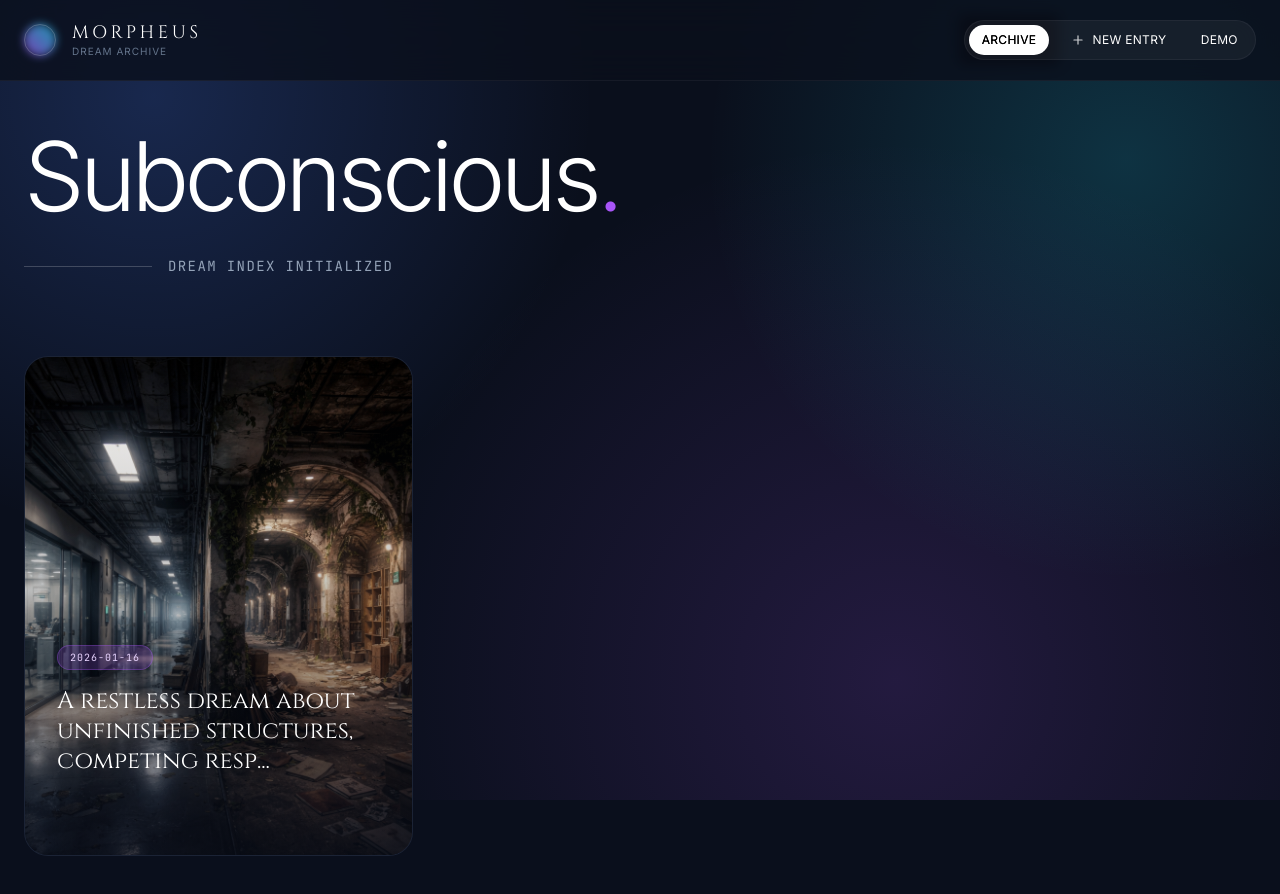
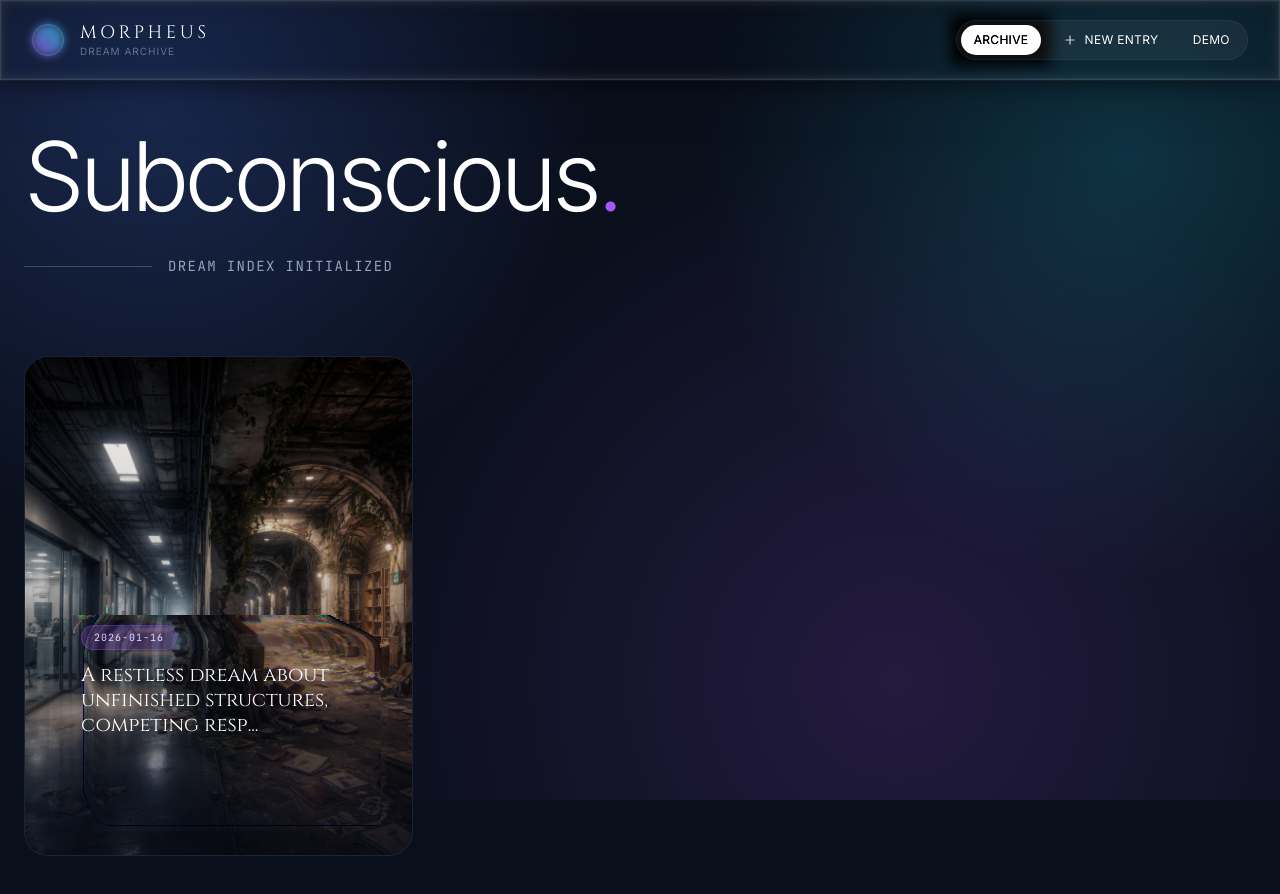
Before and after one commit to BenWassa/morpheus-dream-archive, a React (Vite) app: page / in a window 1280 px wide. Shown: the top 894 px of the page. Built offline with nearby package versions, Linux system fonts and the light colour scheme.

Commit message:
Apply preferred Night City glassmorphic style to production components

```diff
--- a/src/App.jsx
+++ b/src/App.jsx
@@ -16,6 +16,7 @@ import {
 } from 'lucide-react';
 import GooeyNav from './component/GooeyNav';
 import GlassSurface from './component/GlassSurface';
+import GlassSurfaceReactBits from './component/GlassSurfaceReactBits';
 import GlassSurfaceDemo from './component/GlassSurfaceDemo';
 
 const FALLBACK_IMAGE =
@@ -52,36 +53,44 @@ const Header = ({ currentView, setCurrentView }) => {
     {
       label: 'ARCHIVE',
       href: '#',
-      onClick: e => {
+      onClick: (e) => {
         e.preventDefault();
         setCurrentView('gallery');
-      }
+      },
     },
     {
       label: 'NEW ENTRY',
       href: '#',
       icon: <Plus size={14} />,
-      onClick: e => {
+      onClick: (e) => {
         e.preventDefault();
         setCurrentView('add');
-      }
+      },
     },
     {
       label: 'DEMO',
       href: '#',
-      onClick: e => {
+      onClick: (e) => {
         e.preventDefault();
         setCurrentView('demo');
-      }
-    }
+      },
+    },
   ];
 
   const viewIndex = { gallery: 0, add: 1, demo: 2 };
   const activeIndex = viewIndex[currentView] ?? 0;
 
   return (
-    <header className="fixed top-0 w-full z-50 border-b border-white/5 bg-[#0a0f1c]/80 backdrop-blur-xl transition-all duration-300">
-      <div className="max-w-7xl mx-auto px-6 h-20 flex items-center justify-between">
+    <header className="fixed top-0 w-full z-50 border-b border-white/5 transition-all duration-300">
+      <GlassSurfaceReactBits
+        width="100%"
+        height={80}
+        borderRadius={0}
+        backgroundOpacity={0}
+        blur={14}
+        className="backdrop-blur-xl"
+      >
+        <div className="w-full max-w-7xl mx-auto px-6 h-full flex items-center justify-between">
           <div
             className="flex items-center gap-4 cursor-pointer group"
             onClick={() => setCurrentView('gallery')}
@@ -104,6 +113,7 @@ const Header = ({ currentView, setCurrentView }) => {
             <GooeyNav items={navItems} initialActiveIndex={activeIndex} />
           </div>
         </div>
+      </GlassSurfaceReactBits>
     </header>
   );
 };
@@ -151,23 +161,24 @@ const RawTranscriptViewer = ({ text }) => {
 const FragmentCard = ({ text, index }) => (
   <div className="relative group perspective-1000">
     <div className="absolute inset-0 bg-gradient-to-br from-purple-500/10 to-transparent opacity-0 group-hover:opacity-100 transition-opacity duration-500 rounded-xl blur-xl"></div>
-    <GlassSurface
+    <GlassSurfaceReactBits
       width="100%"
       height="auto"
       borderRadius={16}
-      backgroundOpacity={0.1}
-      blur={14}
-      theme="dark"
-      className="relative h-full transition-all duration-300 hover:-translate-y-1 gd-force-reset"
+      backgroundOpacity={0}
+      blur={11}
+      className="relative h-full transition-all duration-300 hover:-translate-y-1"
     >
       <div className="relative h-full w-full flex flex-col p-6">
         <div className="flex justify-between items-start mb-4">
           <Sparkles size={16} className="text-cyan-400 opacity-70" />
           <span className="text-[10px] font-mono text-slate-600">FRAG_0{index + 1}</span>
         </div>
-        <p className="text-slate-300 text-sm leading-relaxed font-light italic font-serif">"{text}"</p>
+        <p className="text-slate-300 text-sm leading-relaxed font-light italic font-serif">
+          "{text}"
+        </p>
       </div>
-    </GlassSurface>
+    </GlassSurfaceReactBits>
   </div>
 );
 
@@ -252,19 +263,27 @@ const GalleryView = () => {
                 <div className="absolute inset-0 bg-gradient-to-t from-[#0a0f1c]/70 via-[#0a0f1c]/25 to-transparent"></div>
               </div>
 
-              <div className="absolute inset-0 z-10 p-8 flex flex-col justify-end">
-                <div className="transform translate-y-4 group-hover:translate-y-0 transition-transform duration-500">
-                  <div className="flex items-center gap-2 mb-4">
+              <div className="absolute inset-0 z-10 p-6 flex flex-col justify-end">
+                <GlassSurfaceReactBits
+                  width="100%"
+                  height="auto"
+                  borderRadius={24}
+                  backgroundOpacity={0}
+                  blur={11}
+                  className="shadow-2xl"
+                >
+                  <div className="p-6 transform translate-y-4 group-hover:translate-y-0 transition-transform duration-500">
+                    <div className="flex items-center gap-2 mb-3">
                       <span className="bg-purple-500/20 text-purple-200 border border-purple-500/30 px-3 py-1 rounded-full text-[10px] font-mono tracking-widest uppercase">
                         {entry.date}
                       </span>
                     </div>
 
-                  <h3 className="text-2xl font-display text-white mb-4 leading-tight group-hover:text-cyan-200 transition-colors">
+                    <h3 className="text-xl font-display text-white mb-3 leading-tight group-hover:text-cyan-200 transition-colors">
                       {truncateText(entry.summary, 60)}
                     </h3>
 
-                  <div className="space-y-4 opacity-0 group-hover:opacity-100 transition-opacity duration-500 delay-100">
+                    <div className="space-y-3 opacity-0 group-hover:opacity-100 transition-opacity duration-500 delay-100">
                       <div className="flex flex-wrap gap-2">
                         {entry.keywords?.slice(0, 3).map((k, j) => (
                           <span key={j} className="text-[10px] text-slate-400 font-mono">
@@ -277,6 +296,7 @@ const GalleryView = () => {
                       </div>
                     </div>
                   </div>
+                </GlassSurfaceReactBits>
               </div>
             </div>
           ))}
@@ -291,7 +311,15 @@ const GalleryView = () => {
           ></div>
 
           <div className="relative w-full h-[calc(100vh-8rem)] md:h-[calc(100vh-7rem)] md:w-[95vw] md:max-w-6xl md:rounded-[2rem] bg-[#0a0f1c]/80 border border-white/5 shadow-2xl overflow-hidden flex flex-col animate-slide-up">
-            <div className="flex-none p-6 md:px-12 md:py-8 border-b border-white/5 flex flex-col md:flex-row md:justify-between md:items-center bg-[#0a0f1c]/50 backdrop-blur-md z-50 gap-4">
+            <GlassSurfaceReactBits
+              width="100%"
+              height="auto"
+              borderRadius={0}
+              backgroundOpacity={0}
+              blur={14}
+              className="z-50 border-b border-white/5"
+            >
+              <div className="w-full p-6 md:px-12 md:py-8 flex flex-col md:flex-row md:justify-between md:items-center transition-all gap-4">
                 <div className="flex flex-col md:flex-row md:items-center gap-4 md:gap-6 min-w-0">
                   <div className="flex flex-col">
                     <span className="text-[10px] uppercase tracking-[0.2em] text-slate-500 mb-1">
@@ -315,9 +343,13 @@ const GalleryView = () => {
                   onClick={() => setSelectedEntry(null)}
                   className="group p-3 rounded-full hover:bg-white/5 transition-colors border border-transparent hover:border-white/10 self-start md:self-auto"
                 >
-                <X size={24} className="text-slate-400 group-hover:text-white transition-colors" />
+                  <X
+                    size={24}
+                    className="text-slate-400 group-hover:text-white transition-colors"
+                  />
                 </button>
               </div>
+            </GlassSurfaceReactBits>
 
             <div className="flex-1 overflow-y-auto custom-scrollbar">
               <div className="p-6 md:p-12 lg:p-20 max-w-5xl mx-auto">
@@ -382,7 +414,9 @@ const GalleryView = () => {
                     <div className="relative z-10">
                       <div className="flex items-end gap-4 mb-12 border-b border-white/5 pb-4">
                         <h3 className="font-display text-3xl text-white">Memory Fragments</h3>
-                        <span className="text-slate-500 font-mono text-xs pb-1">Unsorted data shards</span>
+                        <span className="text-slate-500 font-mono text-xs pb-1">
+                          Unsorted data shards
+                        </span>
                       </div>
                       <div className="grid grid-cols-1 md:grid-cols-3 gap-6">
                         {selectedEntry.fragments.map((frag, i) => (
@@ -426,7 +460,9 @@ const AddEntryForm = () => {
       setFormData({
         originalTranscription: parsed.originalTranscription || '',
         summary: parsed.summary || '',
-        keywords: Array.isArray(parsed.keywords) ? parsed.keywords.join(', ') : parsed.keywords || '',
+        keywords: Array.isArray(parsed.keywords)
+          ? parsed.keywords.join(', ')
+          : parsed.keywords || '',
         scenes: parsed.scenes || [],
         fragments: Array.isArray(parsed.fragments) ? parsed.fragments.join('\n') : parsed.fragments,
       });
@@ -609,16 +645,12 @@ Return only well-formed JSON that strictly follows the schema and constraints ab
                 >
                   <Copy size={14} /> Copy System Prompt
                 </button>
-              <GlassSurface
+                <GlassSurfaceReactBits
                   width="auto"
                   height="auto"
                   borderRadius={9999}
                   backgroundOpacity={0.12}
                   blur={18}
-                saturation={1.6}
-                useSvg={false}
-                forceBackdrop
-                theme="dark"
                   className="rounded-full"
                 >
                   <button
@@ -627,7 +659,7 @@ Return only well-formed JSON that strictly follows the schema and constraints ab
                   >
                     PARSE JSON
                   </button>
-              </GlassSurface>
+                </GlassSurfaceReactBits>
               </div>
             </div>
           </div>
```
Lines whose indentation alone changed are shown as unchanged.
